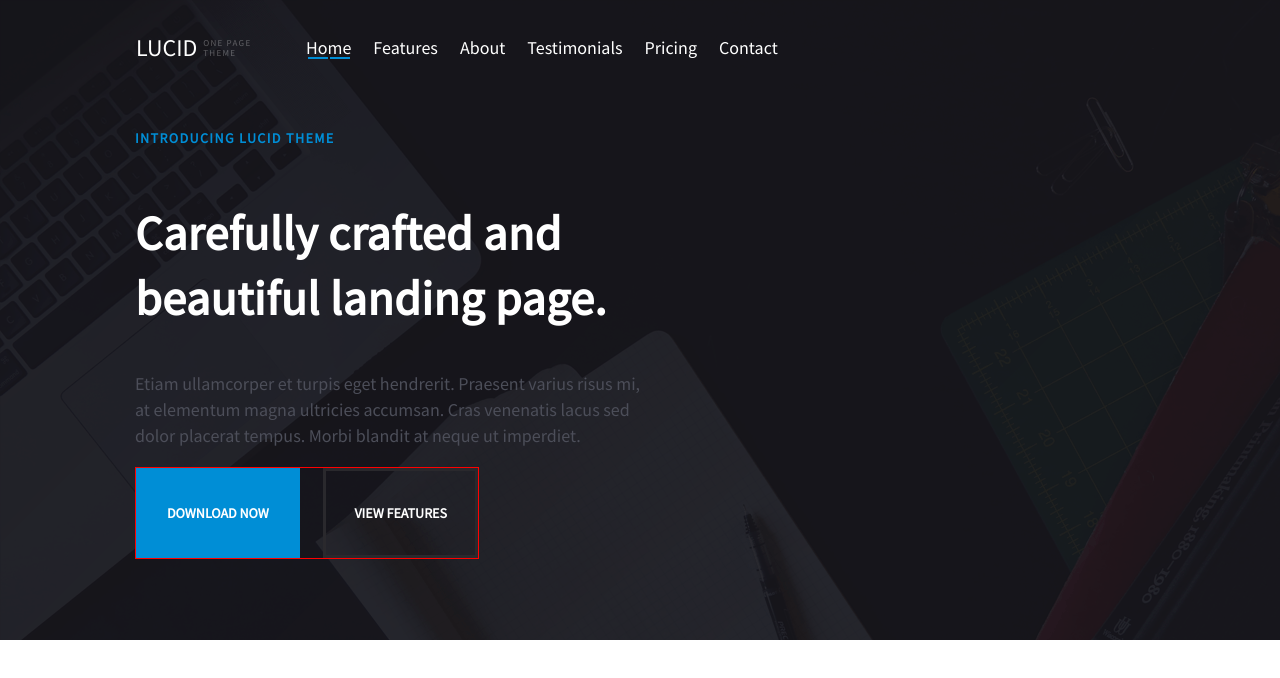
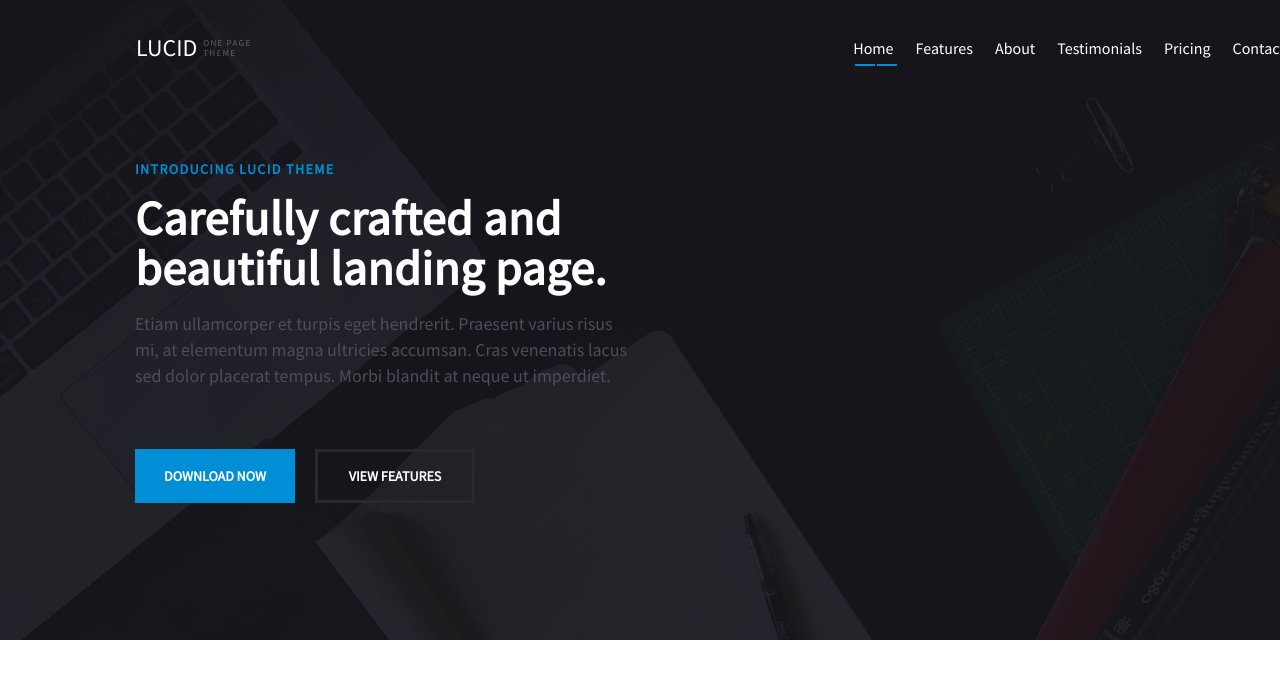
Before and after one commit to Cod3destroyer/Lucid-Company, a plain HTML site: page index.html in a window 1280 px wide. Shown: the top 678 px of the page. Drawn offline with Linux system fonts and the light colour scheme.

Commit message:
header update

```diff
--- a/css/style.css
+++ b/css/style.css
@@ -4,7 +4,9 @@ body {
     font-size: 18px;
     line-height: 36px;
     font-family: "Source Sans Pro", Arial, sans-serif;
-
+}
+a {
+    text-decoration: none;
 }
 .nav {
     display: flex;
@@ -17,7 +19,7 @@ body {
     margin-left: 136px;
     width: 170px;
 
-
+    margin-right: 600px;
     align-items: center;
 }
 
@@ -39,6 +41,7 @@ body {
     text-transform: uppercase;
     color: white;
     opacity: 0.3;
+
 }
 
 .nav__list {
@@ -46,20 +49,13 @@ body {
     margin-right: 136px;
 }
 
-.nav__underline {
-    border: 2px solid red;
-}
-
 
 
 .nav__link {
-
     margin-right: 22px;
+    font-size: 16px;
+    justify-content: flex-end;
     color: white;
-    flex-direction: row;
-    flex-wrap: nowrap;
-    align-items: flex-start;
-    justify-content: flex-end;
 }
 
 .nav__link--dashed {
@@ -72,7 +68,7 @@ body {
     background-repeat: no-repeat;
     width: 45px;
     height: 2px;
-    bottom: 7px;
+    bottom: 0;
     left: 2px;
 }
 
@@ -87,10 +83,12 @@ body {
 .presentation {
     margin: 0;
     margin-left: 135px;
-    width: 510px;
+    width: 500px;
     height: 620px;
 }
 .presentation__introduce {
+    margin: 0;
+    margin-top: 50px;
     font-size: 14px;
     line-height: 48px;
     color: #008ed6;
@@ -99,9 +97,10 @@ body {
     font-weight: 600;
 }
 .presentation__slogan {
+    margin: 0;
     color: white;
     font-size: 48px;
-    line-height: 65px;
+    line-height: 50px;
     font-weight: 700;
     letter-spacing: 0.01em;
 }
@@ -111,10 +110,12 @@ body {
     color: #4c4e59;
 }
 .presentation_buttons{
-    display: inline-block;
-    border: 1px solid red;
+    display: flex;
+    margin-top: 60px;
+
 }
 .button {
+    box-sizing: border-box;
     text-align: center;
     font: inherit;
     background-color: rgb(0, 142, 214);
@@ -123,15 +124,16 @@ body {
     text-transform: uppercase;
     font-size: 14px;
     line-height: 48px;
-    padding: 18px 28px;
-    vertical-align: middle;
+    padding: 0 20px;
     border: none;
 }
 .presentation__button--load {
     border: 3px solid rgb(0, 142, 214);
     margin-right: 20px;
+    width: 160px;
 }
 .presentation__button--features {
     background-color: transparent;
+    width: 160px;
     border: 3px solid #2a292d;
 }
--- a/index.html
+++ b/index.html
@@ -16,12 +16,12 @@
                 <span class="nav__intro">One page theme</span>
             </div>
             <div class="nav__list">
-                <a class="nav__link nav__link--dashed">Home </a>
-                <a class="nav__link">Features</a>
-                <a class="nav__link">About</a>
-                <a class="nav__link">Testimonials</a>
-                <a class="nav__link">Pricing</a>
-                <a class="nav__link">Contact</a>
+                <a class="nav__link nav__link--dashed" href="#">Home </a>
+                <a class="nav__link" href="#">Features</a>
+                <a class="nav__link" href="#">About</a>
+                <a class="nav__link" href="#">Testimonials</a>
+                <a class="nav__link" href="#">Pricing</a>
+                <a class="nav__link" href="#">Contact</a>
             </div>
         </nav>
         <section class="presentation">
```
